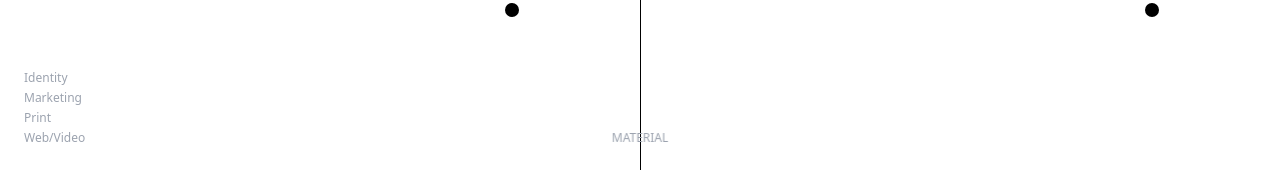
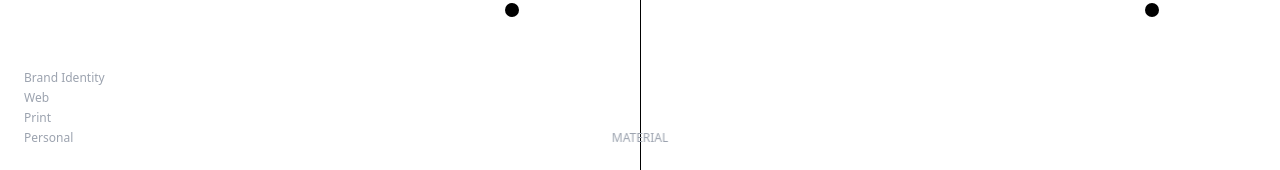
Before and after one commit to eileenie98/website2025, a React (Create React App) app: page / in a window 1280 px wide. Shown: the part 630-800 px from the top of the page. Built offline with nearby package versions, Linux system fonts and the light colour scheme.

Commit message:
border dots

```diff
--- a/src/App.js
+++ b/src/App.js
@@ -20,10 +20,10 @@ const Portfolio = () => {
   const projects = [
     {
       id: 1,
-      title: "Democracy Works Impact Report",
+      title: "Democracy Works",
       x: 35,
       y: 45,
-      categories: ["Marketing"],
+      categories: ["Identity"],
       year: "2024",
       role: "Designer, Art Director",
       deliverables: "web design, illustration",
@@ -42,7 +42,7 @@ const Portfolio = () => {
       title: "TurboVote",
       x: 25,
       y: 25,
-      categories: ["Marketing"],
+      categories: ["Identity"],
       year: "2023 - ongoing",
       role: "Illustrator, Designer",
       deliverables: "illustration, product design",
@@ -60,7 +60,7 @@ const Portfolio = () => {
       title: "50+1 Strategies",
       x: 15,
       y: 40,
-      categories: ["Identity"],
+      categories: ["Identity", "Web"],
       year: "2022",
       role: "Lead Designer, Art Director",
       deliverables: "brand identity, web design",
@@ -78,7 +78,7 @@ const Portfolio = () => {
       title: "Schema Acquisition",
       x: 80,
       y: 35,
-      categories: ["Identity"],
+      categories: ["Identity", "Personal"],
       year: "2024 - ongoing",
       role: "Creative director, designer",
       deliverables: "brand identity, writing",
@@ -95,7 +95,7 @@ const Portfolio = () => {
       title: "ASCII Bedroom Memoir",
       x: 55,
       y: 10,
-      categories: ["Web"],
+      categories: ["Web", "Personal"],
       externalLink: "https://thehtml.review/04/",
       image: "/images/ascii-main.png"
     },
@@ -104,7 +104,7 @@ const Portfolio = () => {
       title: "Internet Phone Book",
       x: 90,
       y: 80,
-      categories: ["Print"],
+      categories: ["Print", "Personal"],
       year: "2024",
       role: "Writer",
       deliverables: "essay, print",
@@ -116,21 +116,21 @@ const Portfolio = () => {
       image4: "/images/ipb-04.png",
       image5: "/images/ipb-05.png"
     },
+    // {
+    //   id: 7,
+    //   title: "WeDream",
+    //   x: 43,
+    //   y: 20,
+    //   categories: ["Web"],
+    //   externalLink: "https://www.youtube.com/watch?v=WCObWm1_5cg&feature=youtu.be",
+    //   image: "/images/wedream-main.png",
+    // },
     {
       id: 7,
-      title: "WeDream",
-      x: 43,
-      y: 20,
-      categories: ["Web"],
-      externalLink: "https://www.youtube.com/watch?v=WCObWm1_5cg&feature=youtu.be",
-      image: "/images/wedream-main.png",
-    },
-    {
-      id: 8,
       title: "Alternative Typographic Histories",
       x: 65,
       y: 60,
-      categories: ["Print"],
+      categories: ["Print", "Personal"],
       year: "2024",
       role: "Designer, Researcher",
       deliverables: "zine, poster",
@@ -141,11 +141,11 @@ const Portfolio = () => {
       image2: "/images/alt-type-02.png"
     },
     {
-      id: 9,
+      id: 8,
       title: "Kernel Issue 5 Zine",
       x: 40,
       y: 80,
-      categories: ["Print"],
+      categories: ["Print", "Personal"],
       year: "2024",
       role: "Designer",
       deliverables: "riso zine, postcard",
@@ -175,13 +175,13 @@ const Portfolio = () => {
             setSelectedProject(null); // FIXED: Also clear selected project
             setActiveFilter(null);
           }}
-          className="text-sm hover:opacity-50 transition-opacity"
+          className="text-sm hover:text-purple-500"
         >
           Eileen Ahn
         </button>
         <button
           onClick={() => setShowInfo(false)}
-          className="text-sm hover:opacity-50"
+          className="text-sm hover:text-purple-500"
         >
           ✕ Close
         </button>
@@ -192,7 +192,7 @@ const Portfolio = () => {
           <div className="h-full max-w-7xl mx-auto grid grid-cols-3 gap-12">
 
             {/* Column 1 - EDIT FIRST COLUMN TEXT */}
-            <div className="text-sm leading-relaxed text-gray-600">
+            <div className="text-sm leading-relaxed text-black">
               <p className="mb-4">
               I am a Korean-American designer, writer, and creative technologist based in San Francisco.
               Activated by inquiries rooted in liberation and autonomy, my art and research practice focus on
@@ -320,13 +320,13 @@ const Portfolio = () => {
     <div className="flex justify-between items-center px-6">
       <button
         onClick={() => navigateProject('prev')}
-        className="text-sm hover:opacity-50 transition-opacity"
+        className="text-sm hover:text-purple-500"
       >
         ← previous project
       </button>
       <button
         onClick={() => navigateProject('next')}
-        className="text-sm hover:opacity-50 transition-opacity"
+        className="text-sm hover:opacity-50 hover:text-purple-500"
       >
         next project →
       </button>
@@ -346,13 +346,13 @@ const Portfolio = () => {
               setSelectedProject(null);
               setActiveFilter(null);
             }}
-            className= "text-sm hover:opacity-50 transition-opacity"
+            className= "text-sm hover:text-purple-500"
           >
             Eileen Ahn
           </button>
           <button
             onClick={() => setShowInfo(true)}
-            className="text-sm hover:opacity-50"
+            className="text-sm hover:text-purple-500"
           >
             info
           </button>
@@ -393,7 +393,7 @@ const Portfolio = () => {
             )}
 
             {/* Dotted separator */}
-            <div className="border-t border-2 border-dotted border-black my-8" />
+            <div className="border-t-2 border-dotted border-black my-8" />
 
             {/* Section 2: Two columns - Text left, Image right */}
             <div className="grid grid-cols-1 md:grid-cols-2 gap-8">
@@ -408,7 +408,7 @@ const Portfolio = () => {
             </div>
 
             {/* Dotted separator */}
-            <div className="border-t border-2 border-dotted border-black my-8" />
+            <div className="border-t-2 border-dotted border-black my-8" />
 
             {/* Section 3: Full width image */}
             {selectedProject.image2 && (
@@ -419,7 +419,7 @@ const Portfolio = () => {
 
             {/* Dotted separator */}
             {selectedProject.image2 && (
-              <div className="border-t border-dotted border-black my-8" />
+              <div className="border-t-2 border-dotted border-black my-8" />
             )}
 
             {/* Section 4: Two columns - Image left, Text right */}
@@ -436,7 +436,7 @@ const Portfolio = () => {
             </div>
 
             {/* Dotted separator */}
-            <div className="border-t border-dotted border-black my-8" />
+            <div className="border-t-2 border-dotted border-black my-8" />
 
             {/* Section 5: Full width image */}
             {selectedProject.image4 && (
@@ -448,7 +448,7 @@ const Portfolio = () => {
             {/* Additional image if exists */}
             {selectedProject.image5 && (
               <>
-                <div className="border-t border-dotted border-black my-8" />
+                <div className="border-t-2 border-dotted border-black my-8" />
                 <div className="w-full">
                   <img src={selectedProject.image5} alt="" className="w-full rounded-lg" />
                 </div>
@@ -458,7 +458,7 @@ const Portfolio = () => {
             {/* Impact section if exists */}
             {selectedProject.impact && (
               <>
-                <div className="border-t border-dotted border-black my-8" />
+                <div className="border-t-2 border-dotted border-black my-8" />
                 <div className="text-sm leading-relaxed text-black max-w-xl">
                   {renderTextWithLinks(selectedProject.impact)}
                 </div>
@@ -519,17 +519,14 @@ const Portfolio = () => {
           setShowInfo(false);
           setActiveFilter(null);
         }}
-        className= "fixed top-6 left-6 z-30 text-sm mix-blend-difference text-gray-400 hover:opacity-50 transition-opacity"
-
-        // "fixed top-6 left-6 z-50 text-sm hover:opacity-50 transition-opacity"
-      >
+        className= "fixed top-6 left-6 z-30 text-sm mix-blend-difference text-gray-400 hover:text-purple-500">
         Eileen Ahn
       </button>
 
       {/* Top right: Info Button */}
       <button
         onClick={() => setShowInfo(true)}
-        className="fixed top-6 right-6 z-30 text-sm mix-blend-difference text-gray-400 hover:opacity-50 transition-opacity"
+        className="fixed top-6 right-6 z-30 text-sm mix-blend-difference text-gray-400 hover:text-purple-500"
       >
         Info
       </button>
@@ -543,15 +540,15 @@ const Portfolio = () => {
           }`}
           onClick={() => setActiveFilter(activeFilter === "Identity" ? null : "Identity")}
         >
-          Identity
+          Brand Identity
         </div>
         <div
           className={`cursor-pointer transition-colors ${
-            activeFilter === "Marketing" ? "text-purple-500" : "text-gray-400 hover:text-purple-500"
+            activeFilter === "Web" ? "text-purple-500" : "text-gray-400 hover:text-purple-500"
           }`}
-          onClick={() => setActiveFilter(activeFilter === "Marketing" ? null : "Marketing")}
+          onClick={() => setActiveFilter(activeFilter === "Web" ? null : "Web")}
         >
-          Marketing
+          Web
         </div>
         <div
           className={`cursor-pointer transition-colors ${
@@ -563,11 +560,11 @@ const Portfolio = () => {
         </div>
         <div
           className={`cursor-pointer transition-colors ${
-            activeFilter === "Web" ? "text-purple-500" : "text-gray-400 hover:text-purple-500"
+            activeFilter === "Personal" ? "text-purple-500" : "text-gray-400 hover:text-purple-500"
           }`}
-          onClick={() => setActiveFilter(activeFilter === "Web" ? null : "Web")}
+          onClick={() => setActiveFilter(activeFilter === "Personal" ? null : "Personal")}
         >
-          Web/Video
+          Personal
         </div>
       </div>
 
```
